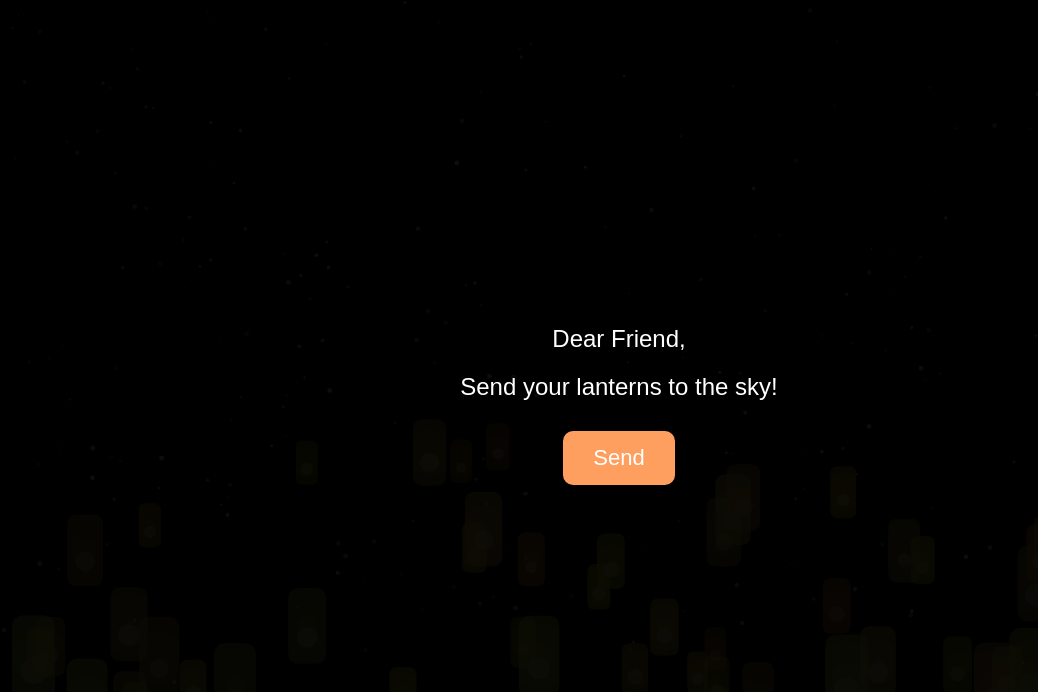
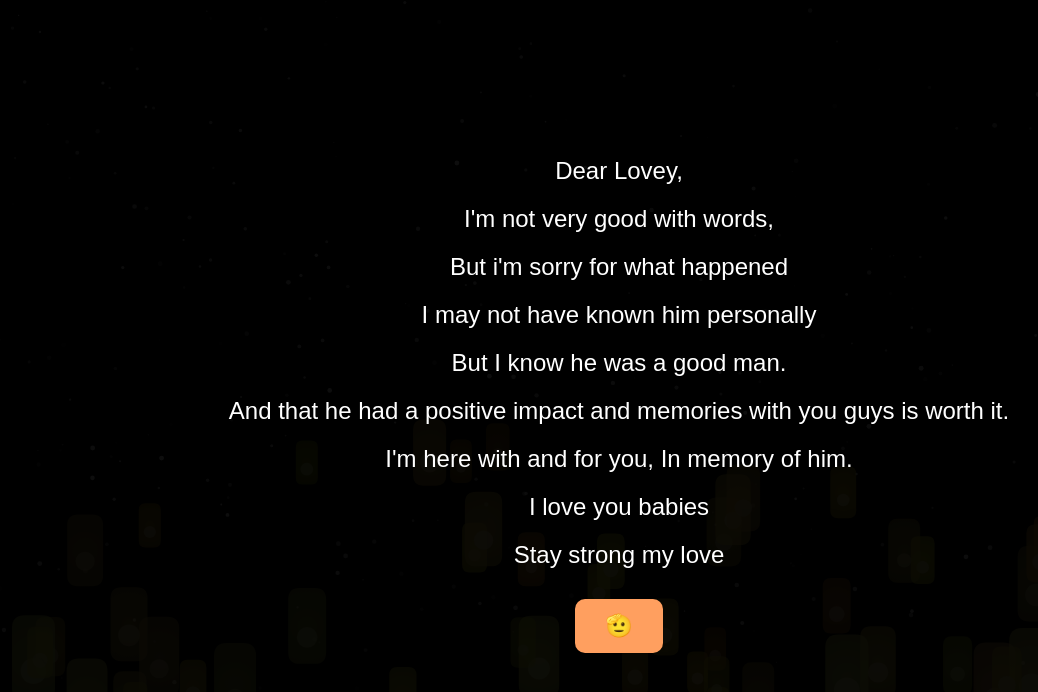
Before and after one commit to SilentStruck254/tribute, a plain HTML site: page new.html in a window 1280 px wide. Shown: the top 692 px of the page, without its empty margins (21-1059 px from the left). Drawn offline with Linux system fonts and the light colour scheme; animation ran at ten frames a second.

Commit message:
Update new.html

```diff
--- a/new.html
+++ b/new.html
@@ -2,7 +2,7 @@
 <html lang="en">
 <head>
 <meta charset="UTF-8">
-<title>HD Lantern Festival</title>
+<title>To Cousin, Family forever</title>
 <style>
   body {
     margin: 0;
@@ -56,13 +56,20 @@
 <body>
 
 <div id="letter-overlay">
-  <p>Dear Friend,</p>
-  <p>Send your lanterns to the sky!</p>
-  <button id="sendBtn">Send</button>
+  <p>Dear Lovey,</p>
+  <p>I'm not very good with words,</p>
+  <p>But i'm sorry for what happened</p>
+  <p>I may not have known him personally</p>
+  <p>But I know he was a good man.</p>
+  <p>And that he had a positive impact and memories with you guys is worth it.</p>
+  <p>I'm here with and for you, In memory of him.</p>
+  <p>I love you babies</p>
+  <p>Stay strong my love</p>
+  <button id="sendBtn">🫡</button>
 </div>
 
 <audio id="bgMusic" loop>
-  <source src="https://www.bensound.com/bensound-music/bensound-sunny.mp3" type="audio/mpeg">
+  <source src="song.mp3" type="audio/mpeg">
 </audio>
 
 <canvas id="canvas"></canvas>
```
